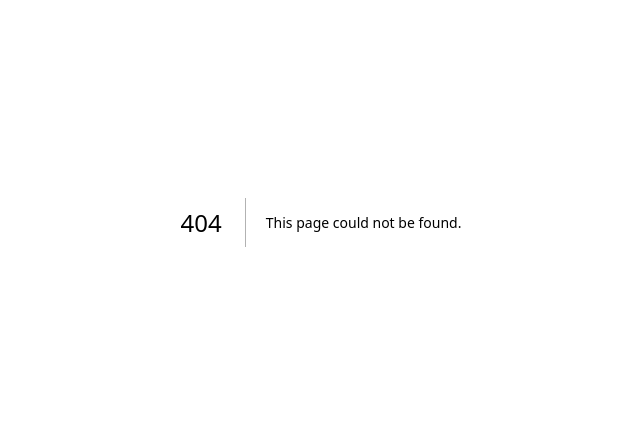
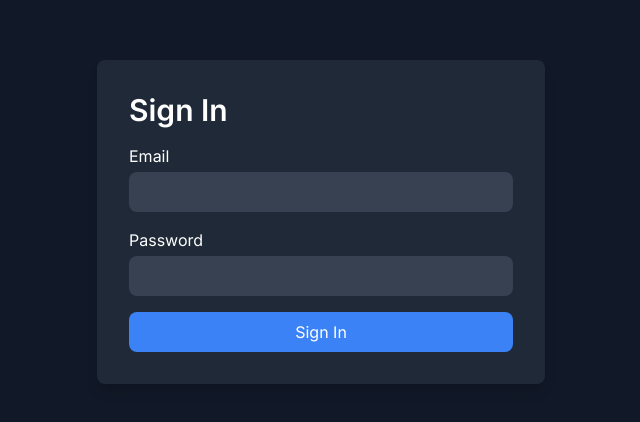
Before and after one commit to Joyvin/DreamAvenue, a Next.js app in the folder client/: page /sign-in in a window 1280 px wide. Before the commit this address had no page. Shown: the part 178-600 px from the top of the page, without its empty margins (319-959 px from the left). Built offline with nearby package versions, Linux system fonts and the light colour scheme.

Commit message:
Added firebase auth and signup, signin page

```diff
--- a/client/app/page.js
+++ b/client/app/page.js
@@ -1,113 +1,26 @@
-import Image from "next/image";
+"use client";
+import React, { useState, useEffect } from 'react';
+import { db, auth } from './firebase';
+import { useAuthState } from "react-firebase-hooks/auth";
+import { useRouter } from "next/navigation";
+import { signOut } from "firebase/auth";
 
 export default function Home() {
+  const [user] = useAuthState(auth);
+  const router = useRouter();
+
+  if (!user) {
+    router.push("/sign-up");
+  }
+
+  const handleSignOut = () => {
+    signOut(auth);
+  }
+
   return (
-    <main className="flex min-h-screen flex-col items-center justify-between p-24">
-      <div className="z-10 max-w-5xl w-full items-center justify-between font-mono text-sm lg:flex">
-        <p className="fixed left-0 top-0 flex w-full justify-center border-b border-gray-300 bg-gradient-to-b from-zinc-200 pb-6 pt-8 backdrop-blur-2xl dark:border-neutral-800 dark:bg-zinc-800/30 dark:from-inherit lg:static lg:w-auto  lg:rounded-xl lg:border lg:bg-gray-200 lg:p-4 lg:dark:bg-zinc-800/30">
-          Get started by editing&nbsp;
-          <code className="font-mono font-bold">app/page.js</code>
-        </p>
-        <div className="fixed bottom-0 left-0 flex h-48 w-full items-end justify-center bg-gradient-to-t from-white via-white dark:from-black dark:via-black lg:static lg:h-auto lg:w-auto lg:bg-none">
-          <a
-            className="pointer-events-none flex place-items-center gap-2 p-8 lg:pointer-events-auto lg:p-0"
-            href="https://vercel.com?utm_source=create-next-app&utm_medium=appdir-template&utm_campaign=create-next-app"
-            target="_blank"
-            rel="noopener noreferrer"
-          >
-            By{" "}
-            <Image
-              src="/vercel.svg"
-              alt="Vercel Logo"
-              className="dark:invert"
-              width={100}
-              height={24}
-              priority
-            />
-          </a>
-        </div>
-      </div>
-
-      <div className="relative flex place-items-center before:absolute before:h-[300px] before:w-full sm:before:w-[480px] before:-translate-x-1/2 before:rounded-full before:bg-gradient-radial before:from-white before:to-transparent before:blur-2xl before:content-[''] after:absolute after:-z-20 after:h-[180px] after:w-full sm:after:w-[240px] after:translate-x-1/3 after:bg-gradient-conic after:from-sky-200 after:via-blue-200 after:blur-2xl after:content-[''] before:dark:bg-gradient-to-br before:dark:from-transparent before:dark:to-blue-700 before:dark:opacity-10 after:dark:from-sky-900 after:dark:via-[#0141ff] after:dark:opacity-40 before:lg:h-[360px] z-[-1]">
-        <Image
-          className="relative dark:drop-shadow-[0_0_0.3rem_#ffffff70] dark:invert"
-          src="/next.svg"
-          alt="Next.js Logo"
-          width={180}
-          height={37}
-          priority
-        />
-      </div>
-
-      <div className="mb-32 grid text-center lg:max-w-5xl lg:w-full lg:mb-0 lg:grid-cols-4 lg:text-left">
-        <a
-          href="https://nextjs.org/docs?utm_source=create-next-app&utm_medium=appdir-template&utm_campaign=create-next-app"
-          className="group rounded-lg border border-transparent px-5 py-4 transition-colors hover:border-gray-300 hover:bg-gray-100 hover:dark:border-neutral-700 hover:dark:bg-neutral-800/30"
-          target="_blank"
-          rel="noopener noreferrer"
-        >
-          <h2 className={`mb-3 text-2xl font-semibold`}>
-            Docs{" "}
-            <span className="inline-block transition-transform group-hover:translate-x-1 motion-reduce:transform-none">
-              -&gt;
-            </span>
-          </h2>
-          <p className={`m-0 max-w-[30ch] text-sm opacity-50`}>
-            Find in-depth information about Next.js features and API.
-          </p>
-        </a>
-
-        <a
-          href="https://nextjs.org/learn?utm_source=create-next-app&utm_medium=appdir-template-tw&utm_campaign=create-next-app"
-          className="group rounded-lg border border-transparent px-5 py-4 transition-colors hover:border-gray-300 hover:bg-gray-100 hover:dark:border-neutral-700 hover:dark:bg-neutral-800 hover:dark:bg-opacity-30"
-          target="_blank"
-          rel="noopener noreferrer"
-        >
-          <h2 className={`mb-3 text-2xl font-semibold`}>
-            Learn{" "}
-            <span className="inline-block transition-transform group-hover:translate-x-1 motion-reduce:transform-none">
-              -&gt;
-            </span>
-          </h2>
-          <p className={`m-0 max-w-[30ch] text-sm opacity-50`}>
-            Learn about Next.js in an interactive course with&nbsp;quizzes!
-          </p>
-        </a>
-
-        <a
-          href="https://vercel.com/templates?framework=next.js&utm_source=create-next-app&utm_medium=appdir-template&utm_campaign=create-next-app"
-          className="group rounded-lg border border-transparent px-5 py-4 transition-colors hover:border-gray-300 hover:bg-gray-100 hover:dark:border-neutral-700 hover:dark:bg-neutral-800/30"
-          target="_blank"
-          rel="noopener noreferrer"
-        >
-          <h2 className={`mb-3 text-2xl font-semibold`}>
-            Templates{" "}
-            <span className="inline-block transition-transform group-hover:translate-x-1 motion-reduce:transform-none">
-              -&gt;
-            </span>
-          </h2>
-          <p className={`m-0 max-w-[30ch] text-sm opacity-50`}>
-            Explore starter templates for Next.js.
-          </p>
-        </a>
-
-        <a
-          href="https://vercel.com/new?utm_source=create-next-app&utm_medium=appdir-template&utm_campaign=create-next-app"
-          className="group rounded-lg border border-transparent px-5 py-4 transition-colors hover:border-gray-300 hover:bg-gray-100 hover:dark:border-neutral-700 hover:dark:bg-neutral-800/30"
-          target="_blank"
-          rel="noopener noreferrer"
-        >
-          <h2 className={`mb-3 text-2xl font-semibold`}>
-            Deploy{" "}
-            <span className="inline-block transition-transform group-hover:translate-x-1 motion-reduce:transform-none">
-              -&gt;
-            </span>
-          </h2>
-          <p className={`m-0 max-w-[30ch] text-sm opacity-50 text-balance`}>
-            Instantly deploy your Next.js site to a shareable URL with Vercel.
-          </p>
-        </a>
-      </div>
-    </main>
+    <div>
+      <button onClick={handleSignOut}>Log Out</button>
+      Welcome {user?.email}
+    </div>
   );
 }
--- /dev/null
+++ b/client/app/sign-in/page.js
@@ -0,0 +1,73 @@
+'use client';
+import { useState } from 'react';
+import { useSignInWithEmailAndPassword } from "react-firebase-hooks/auth";
+import { auth } from "@/app/firebase";
+import { useRouter } from 'next/navigation';
+
+const Signin = () => {
+  const [email, setEmail] = useState('');
+  const [password, setPassword] = useState('');
+
+  const [signInWithEmailAndPassword] = useSignInWithEmailAndPassword(auth);
+
+  const router = useRouter();
+
+  const handleEmailChange = (e) => {
+    setEmail(e.target.value);
+  };
+
+  const handlePasswordChange = (e) => {
+    setPassword(e.target.value);
+  };
+
+  const handleSubmit = async (event) => {
+    try {
+      const res = await signInWithEmailAndPassword(email, password);
+      // console.log(res);
+      // sessionStorage.setItem("user", true);
+      setEmail('');
+      setPassword('');
+      router.push("/")
+    } catch (err) {
+      console.error(err);
+    }
+  };
+
+  return (
+    <div className="min-h-screen flex items-center justify-center bg-gray-900">
+      <div className="max-w-md w-full p-8 bg-gray-800 rounded-lg shadow-lg">
+        <h2 className="text-3xl font-semibold text-white mb-4">Sign In</h2>
+          <div className="mb-4">
+            <label htmlFor="email" className="block text-white mb-1">Email</label>
+            <input
+              type="email"
+              id="email"
+              value={email}
+              onChange={handleEmailChange}
+              className="w-full px-4 py-2 bg-gray-700 rounded-lg focus:outline-none focus:ring focus:border-blue-300"
+              required
+            />
+          </div>
+          <div className="mb-4">
+            <label htmlFor="password" className="block text-white mb-1">Password</label>
+            <input
+              type="password"
+              id="password"
+              value={password}
+              onChange={handlePasswordChange}
+              className="w-full px-4 py-2 bg-gray-700 rounded-lg focus:outline-none focus:ring focus:border-blue-300"
+              required
+            />
+          </div>
+          <button
+            onClick={handleSubmit}
+            className="w-full bg-blue-500 text-white py-2 rounded-lg hover:bg-blue-600 focus:outline-none focus:bg-blue-600"
+          >
+            Sign In
+          </button>
+      </div>
+    </div>
+  );
+};
+
+export default Signin;
--- /dev/null
+++ b/client/app/sign-up/page.js
@@ -0,0 +1,72 @@
+'use client';
+import { useState } from 'react';
+import { useCreateUserWithEmailAndPassword } from "react-firebase-hooks/auth";
+import { auth } from "@/app/firebase";
+import { useRouter } from 'next/navigation';
+
+const Signup = () => {
+  const [email, setEmail] = useState('');
+  const [password, setPassword] = useState('');
+  const router = useRouter();
+
+  const [createUserWithEmailAndPassword] = useCreateUserWithEmailAndPassword(auth);
+
+  const handleEmailChange = (e) => {
+    setEmail(e.target.value);
+  };
+
+  const handlePasswordChange = (e) => {
+    setPassword(e.target.value);
+  };
+
+  const handleSubmit = async () => {
+    try {
+      const res = await createUserWithEmailAndPassword(email, password);
+      // console.log(res);
+      // sessionStorage.setItem("user", true);
+      setEmail('');
+      setPassword('');
+      router.push("/")
+    } catch (err) {
+      console.error(err);
+    }
+  };
+
+  return (
+    <div className="min-h-screen flex items-center justify-center bg-gray-900">
+      <div className="max-w-md w-full p-8 bg-gray-800 rounded-lg shadow-lg">
+        <h2 className="text-3xl font-semibold text-white mb-4">Sign Up</h2>
+          <div className="mb-4">
+            <label htmlFor="email" className="block text-white mb-1">Email</label>
+            <input
+              type="email"
+              id="email"
+              value={email}
+              onChange={handleEmailChange}
+              className="w-full px-4 py-2 bg-gray-700 rounded-lg focus:outline-none focus:ring focus:border-blue-300"
+              required
+            />
+          </div>
+          <div className="mb-4">
+            <label htmlFor="password" className="block text-white mb-1">Password</label>
+            <input
+              type="password"
+              id="password"
+              value={password}
+              onChange={handlePasswordChange}
+              className="w-full px-4 py-2 bg-gray-700 rounded-lg focus:outline-none focus:ring focus:border-blue-300"
+              required
+            />
+          </div>
+          <button
+            onClick={handleSubmit}
+            className="w-full bg-blue-500 text-white py-2 rounded-lg hover:bg-blue-600 focus:outline-none focus:bg-blue-600"
+          >
+            Sign Up
+          </button>
+      </div>
+    </div>
+  );
+};
+
+export default Signup;
```
Also changed, not shown: client/package.json (+6 -4 lines), 1 other file (tests, documents, lock files or other folders).
